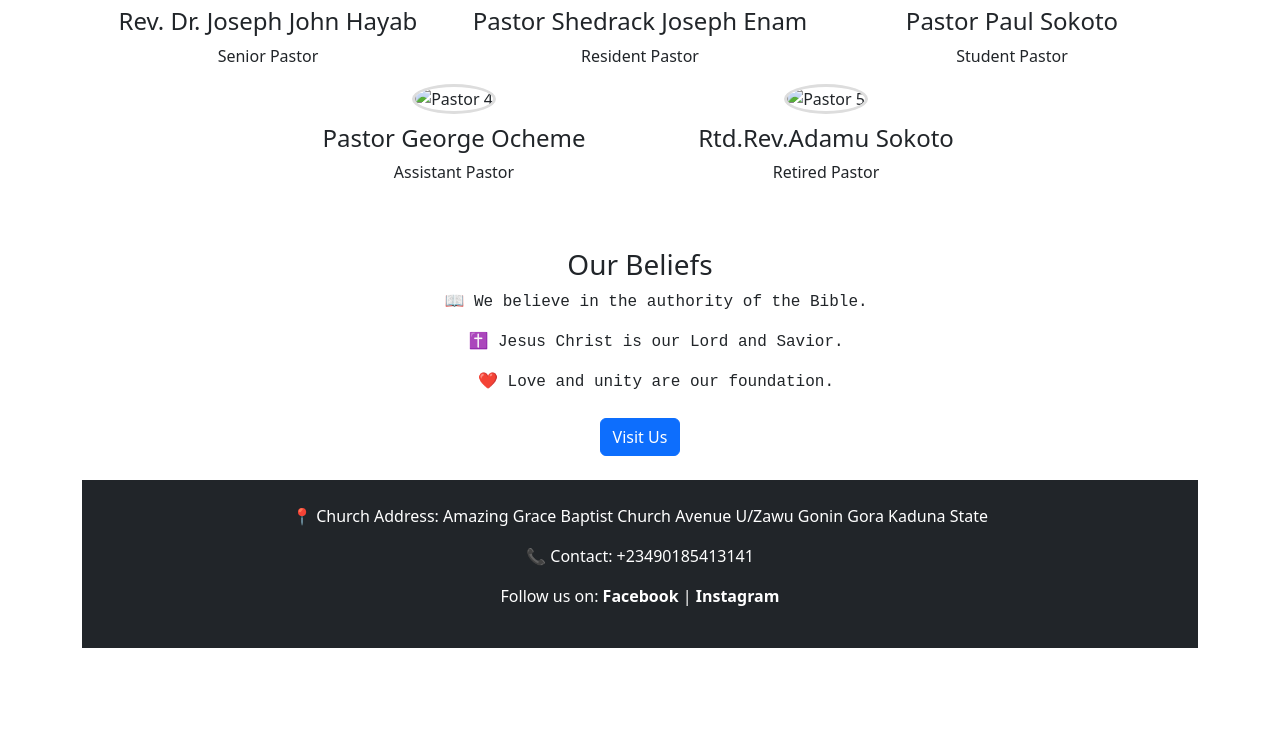
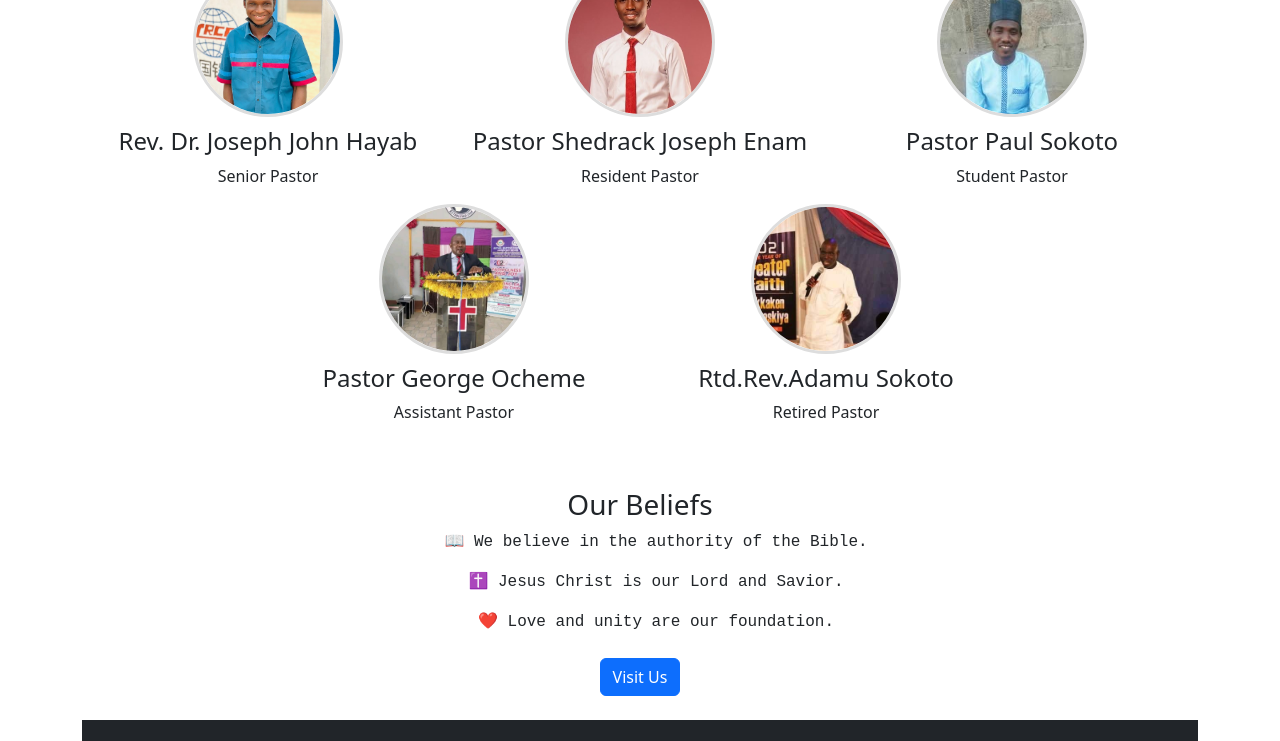
Before and after one commit to Jay989810/amazinggracechurch, a plain HTML site: page about.html in a window 1280 px wide. Shown: the part 302-1043 px from the top of the page. Before the commit the page ends 998 px from the top, so only its background shows below. Drawn offline with nearby package versions, Linux system fonts and the light colour scheme; files that its build step writes are made by us from their sources.

Commit message:
Update about.html

```diff
--- a/about.html
+++ b/about.html
@@ -4,10 +4,10 @@
 <meta charset="UTF-8">
 <meta name="viewport" content="width=device-width, initial-scale=1.0">
 <title>About Us - Amazing Grace Baptist Church</title>
-<link rel="stylesheet" href="assets/css/styles.css">
+<link rel="stylesheet" href="styles.css">
 <link rel="stylesheet"
-href="assets/bootstrap/css/bootstrap.min.css">
-<script src="assets/bootstrap/js/bootstrap.bundle.js"></script>
+href="bootstrap.min.css">
+<script src="bootstrap.bundle.js"></script>
 </head>
 <body>
 <!-- Navbar -->
@@ -38,31 +38,31 @@ data-bs-target="#navbarNav">
         <div class="row justify-content-center">
             <!-- Pastor 1 -->
             <div class="col-md-4 col-sm-6 text-center">
-                <img src="images/pastor1.jpg" class="pastor-img" alt="Pastor 1">
+                <img src="pastor1.jpg" class="pastor-img" alt="Pastor 1">
                 <h4>Rev. Dr. Joseph John Hayab</h4>
                 <p>Senior Pastor</p>
             </div>
             <!-- Pastor 2 -->
             <div class="col-md-4 col-sm-6 text-center">
-                <img src="images/pastor2.jpg" class="pastor-img" alt="Pastor 2">
+                <img src="pastor2.jpg" class="pastor-img" alt="Pastor 2">
                 <h4>Pastor Shedrack Joseph Enam</h4>
                 <p>Resident Pastor</p>
             </div>
             <!-- Pastor 3 -->
             <div class="col-md-4 col-sm-6 text-center">
-                <img src="images/pastor3.jpg" class="pastor-img" alt="Pastor 3">
+                <img src="pastor3.jpg" class="pastor-img" alt="Pastor 3">
                 <h4>Pastor Paul Sokoto</h4>
                 <p>Student Pastor</p>
             </div>
             <!-- Pastor 4 -->
             <div class="col-md-4 col-sm-6 text-center">
-                <img src="images/pastor4.jpg" class="pastor-img" alt="Pastor 4">
+                <img src="pastor4.jpg" class="pastor-img" alt="Pastor 4">
                 <h4>Pastor George Ocheme</h4>
                 <p>Assistant Pastor</p>
             </div>
             <!-- Pastor 5 -->
             <div class="col-md-4 col-sm-6 text-center">
-                <img src="images/pastor5.jpg" class="pastor-img" alt="Pastor 5">
+                <img src="pastor5.jpg" class="pastor-img" alt="Pastor 5">
                 <h4>Rtd.Rev.Adamu Sokoto </h4>
                 <p>Retired Pastor</p>
             </div>
```
